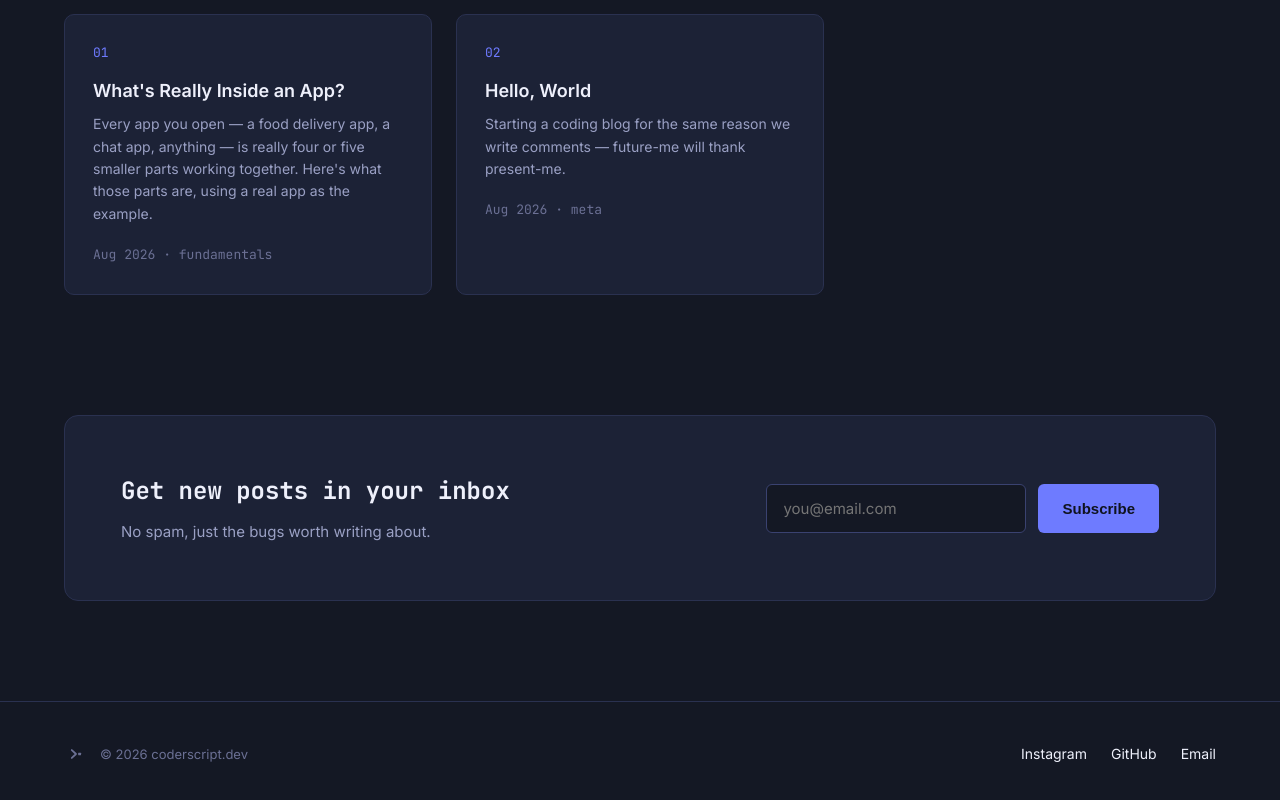
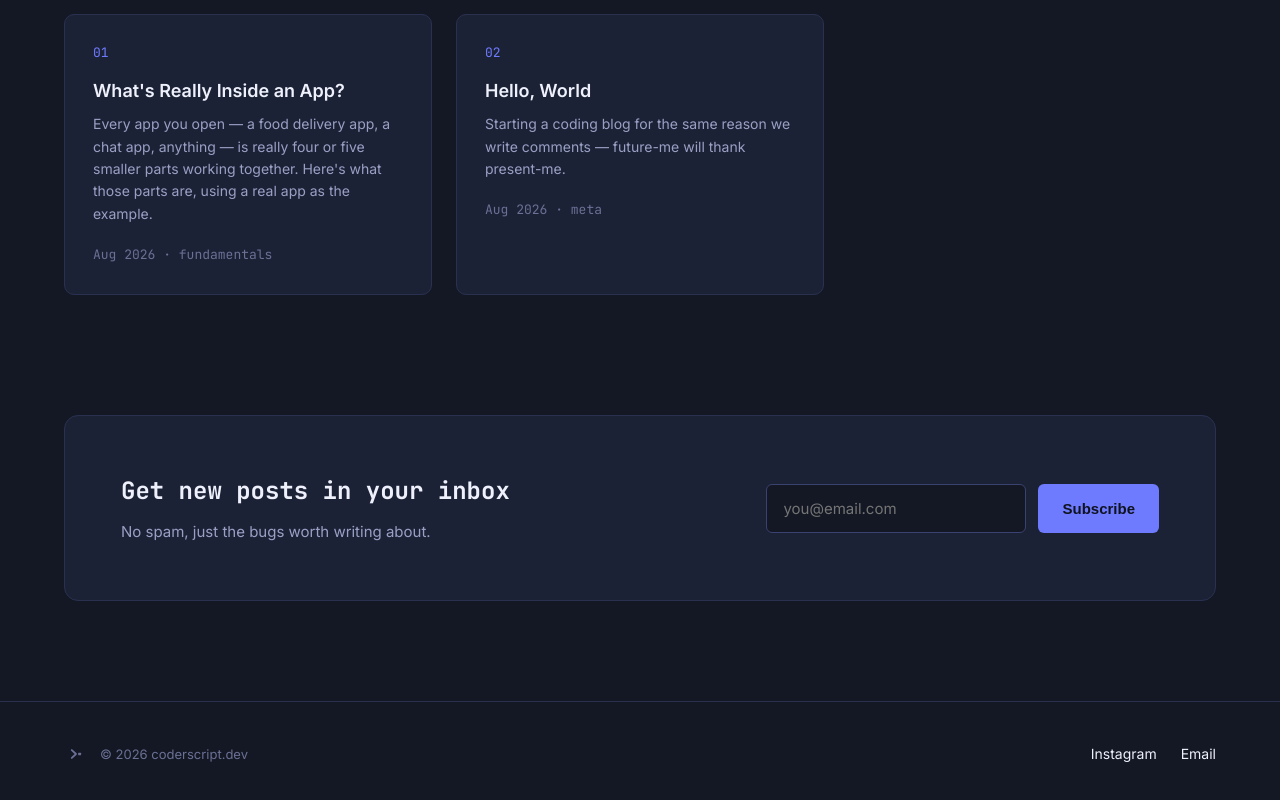
Before and after one commit to techghost92/techblogs, a React (Vite) app: page / in a window 1280 px wide. Shown: the part 980-1780 px from the top of the page. Built offline with nearby package versions, Linux system fonts and the light colour scheme.

Commit message:
Remove GitHub link from footer
Keeps the footer from pointing readers straight at commit history
and in-progress branches. The repo itself is unaffected.

```diff
--- a/src/components/Footer.jsx
+++ b/src/components/Footer.jsx
@@ -10,7 +10,6 @@ export default function Footer() {
       </div>
       <div className="footer-links">
         <a href="https://www.instagram.com/coderscript.dev" target="_blank" rel="noopener noreferrer">Instagram</a>
-        <a href="https://github.com/onkar3003/coderscript.dev" target="_blank" rel="noopener noreferrer">GitHub</a>
         <a href="mailto:contact@coderscript.dev">Email</a>
       </div>
     </footer>
```
